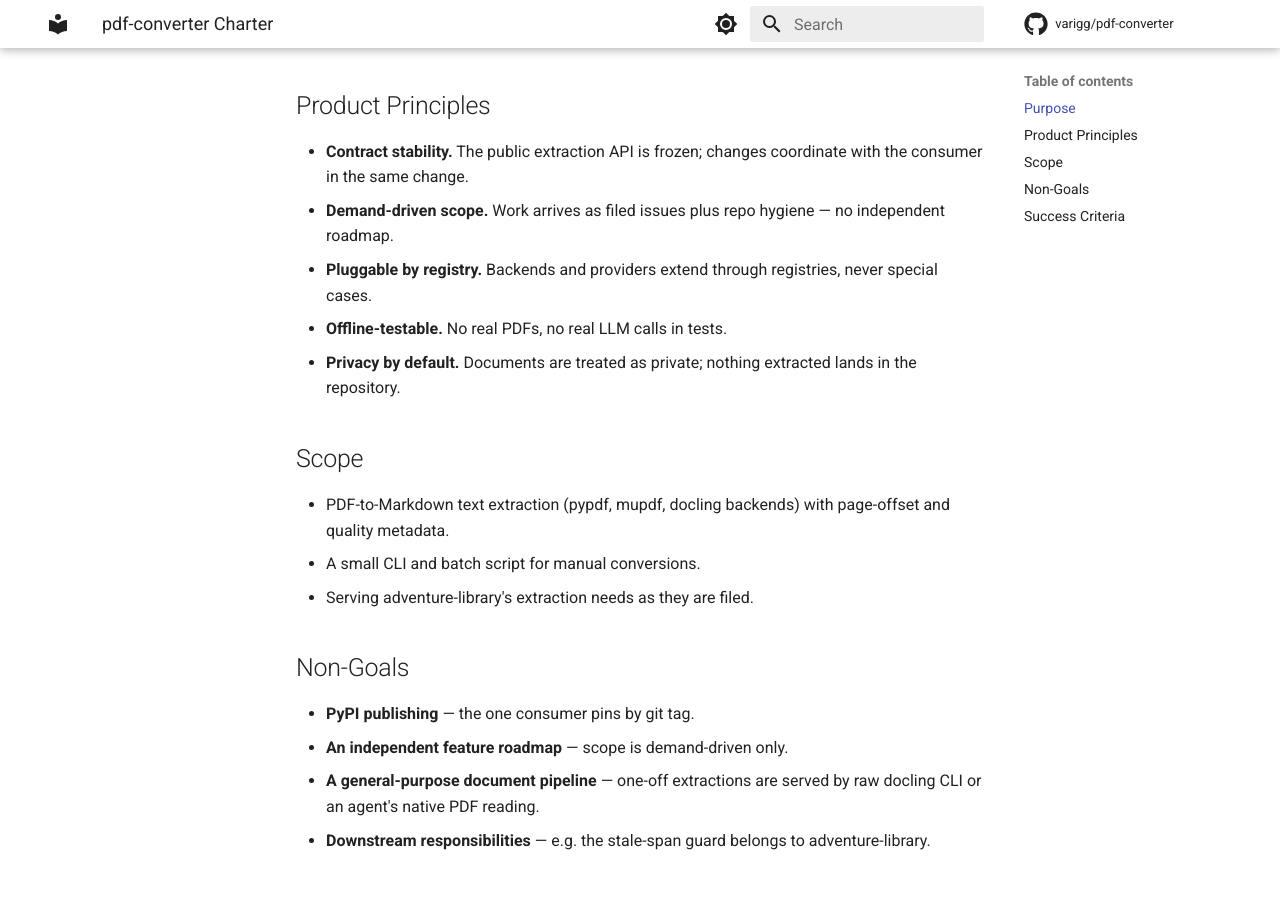
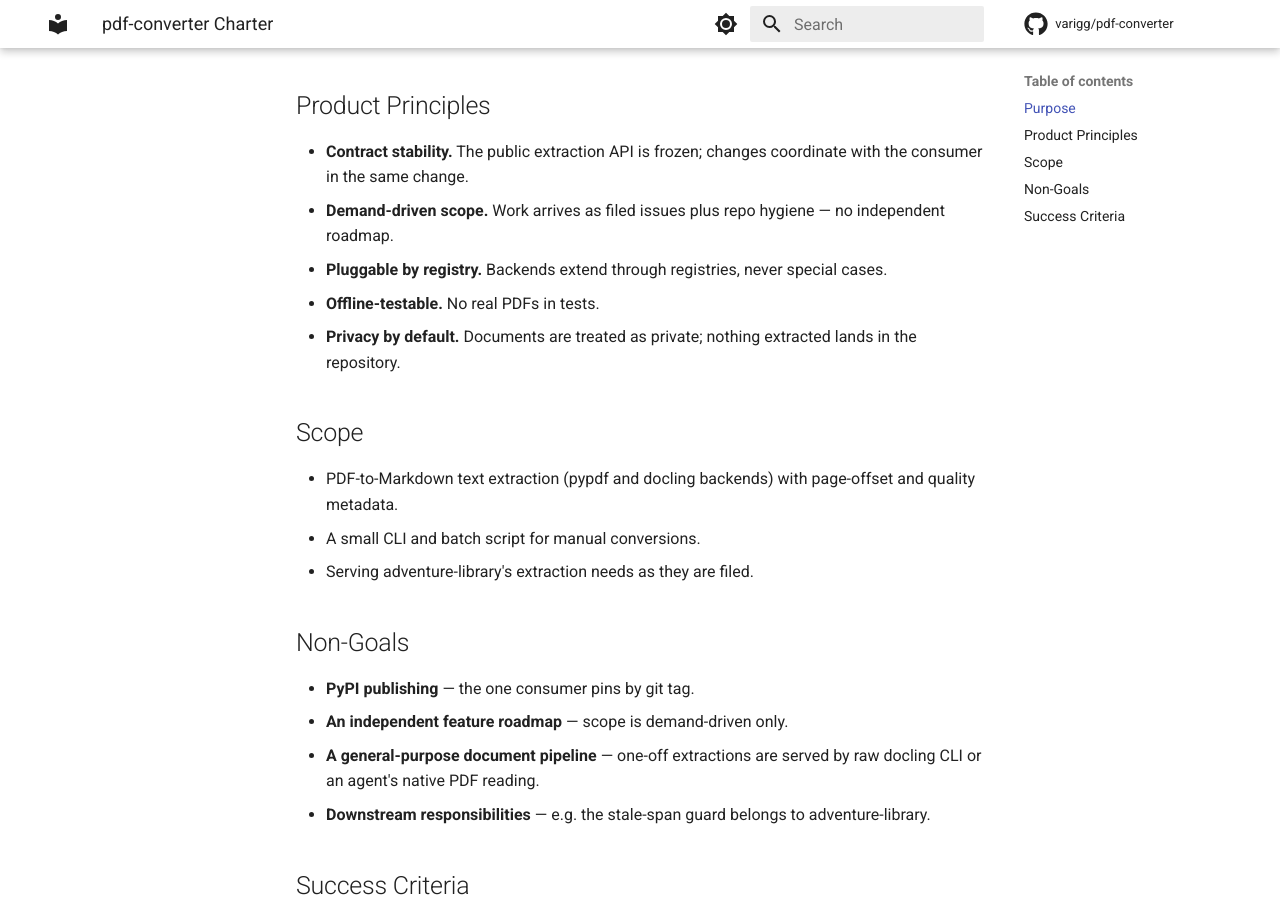
Before and after one commit to varigg/pdf-converter, an MkDocs documentation site: the page built from docs/charter.md, in a window 1280 px wide and 900 px high, scrolled down 400 px. Built offline with MkDocs 1.6.1 and Material for MkDocs 9.7.7, drawn with Linux system fonts in a browser that asks for light colours; comment, search, counter and statistics services are not loaded.

Commit message:
docs: describe the extraction-only, two-backend system (#13)
Co-Authored-By: Claude Opus 5.5 <noreply@anthropic.com>

```diff
--- a/docs/charter.md
+++ b/docs/charter.md
@@ -17,15 +17,15 @@ manual, one-off conversions.
   coordinate with the consumer in the same change.
 - **Demand-driven scope.** Work arrives as filed issues plus repo hygiene —
   no independent roadmap.
-- **Pluggable by registry.** Backends and providers extend through
+- **Pluggable by registry.** Backends extend through
   registries, never special cases.
-- **Offline-testable.** No real PDFs, no real LLM calls in tests.
+- **Offline-testable.** No real PDFs in tests.
 - **Privacy by default.** Documents are treated as private; nothing
   extracted lands in the repository.
 
 ## Scope
 
-- PDF-to-Markdown text extraction (pypdf, mupdf, docling backends) with
+- PDF-to-Markdown text extraction (pypdf and docling backends) with
   page-offset and quality metadata.
 - A small CLI and batch script for manual conversions.
 - Serving adventure-library's extraction needs as they are filed.
--- a/mkdocs.yml
+++ b/mkdocs.yml
@@ -1,6 +1,6 @@
 site_name: pdf-converter
 repo_url: https://github.com/varigg/pdf-converter
-site_description: Extract PDFs to Markdown-compatible text and optionally summarize them.
+site_description: Extract Markdown and metadata from PDF files.
 site_author: Steffen Vulpius
 edit_uri: edit/main/docs/
 repo_name: varigg/pdf-converter
```
Also changed, not shown: AGENTS.md (+5 -20 lines), README.md (+3 -5 lines), docs/ARCHITECTURE.md (+2 -3 lines), docs/index.md (+1 -2 lines).
